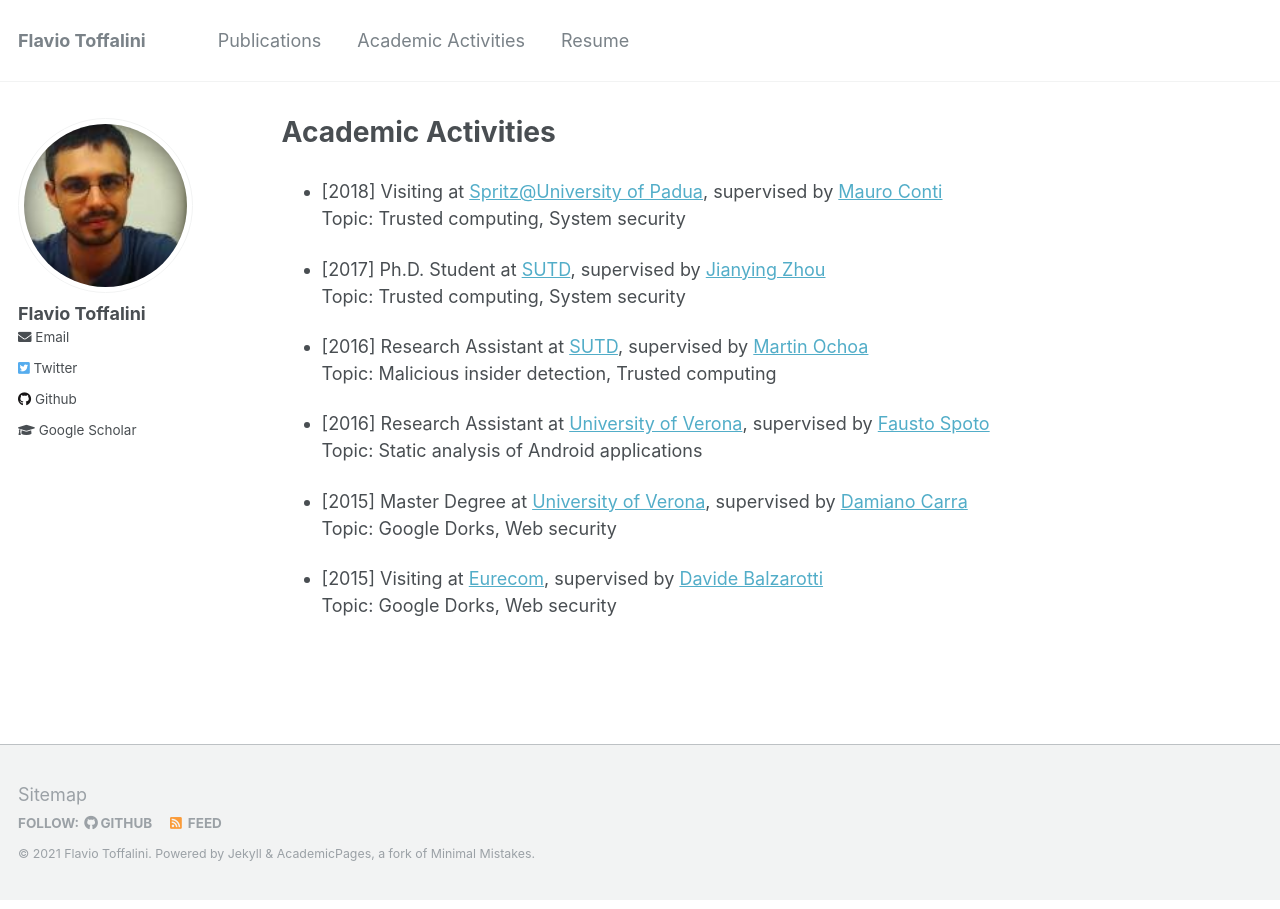
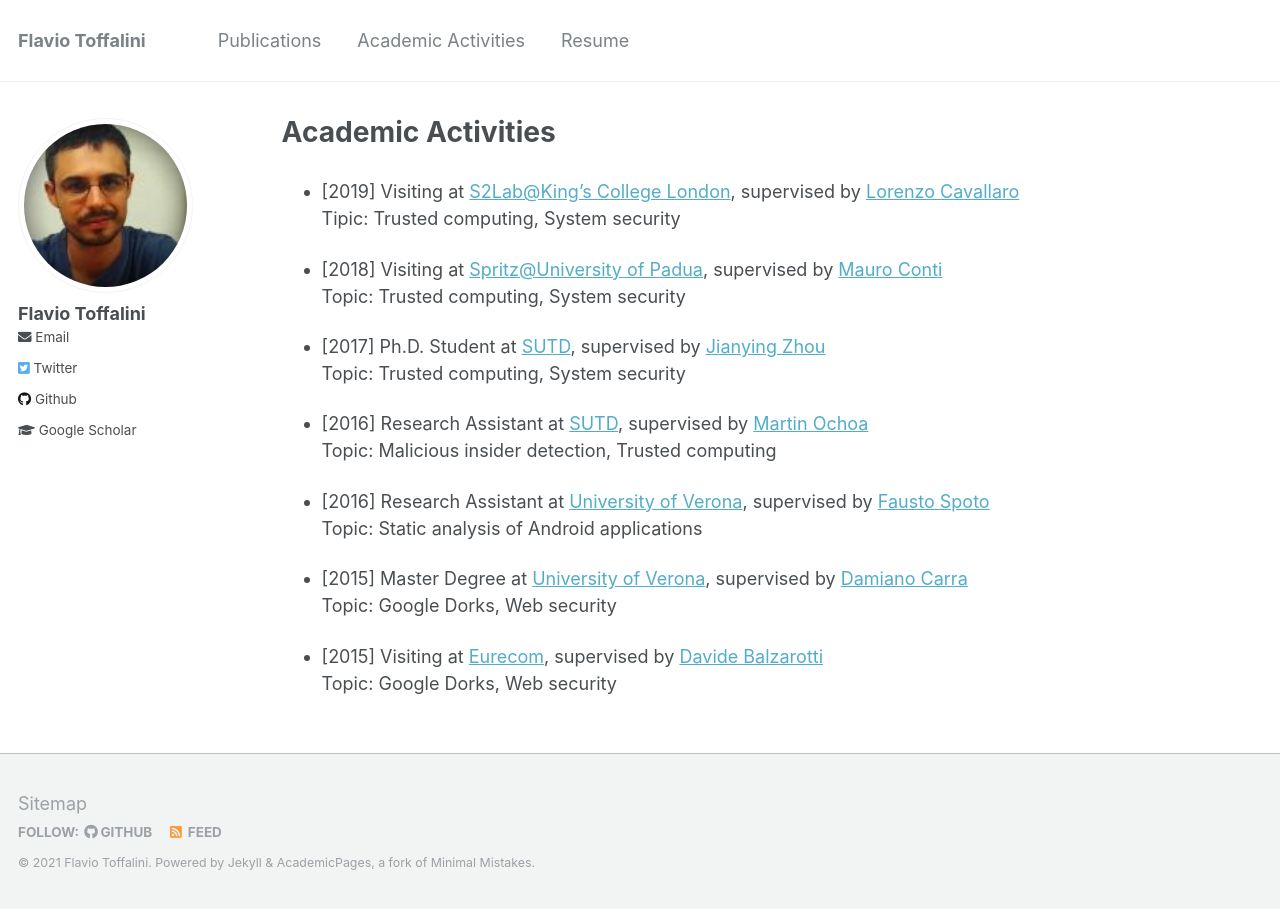
Before and after one commit to tregua87/tregua87.github.io, a Jekyll site: the page built from _pages/academicactivites.md, in a window 1280 px wide. Built offline with Jekyll 4.4.1, drawn with Linux system fonts in a browser that asks for light colours.

Commit message:
update accadmic activities

```diff
--- a/_pages/academicactivites.md
+++ b/_pages/academicactivites.md
@@ -7,6 +7,9 @@ redirect_from:
 #  - /academicactivities
   - /academicactivities.html
 ---
++ [2019] Visiting at [S2Lab@King's College London](https://s2lab.kcl.ac.uk/), supervised by [Lorenzo Cavallaro](https://www.kcl.ac.uk/people/lorenzo-cavallaro)
+Tipic: Trusted computing, System security
+
 + [2018] Visiting at [Spritz@University of Padua](http://spritz.math.unipd.it/), supervised by [Mauro Conti](http://www.math.unipd.it/~conti/)
 Topic: Trusted computing, System security
 
```
Also changed, not shown: 3 other files.
